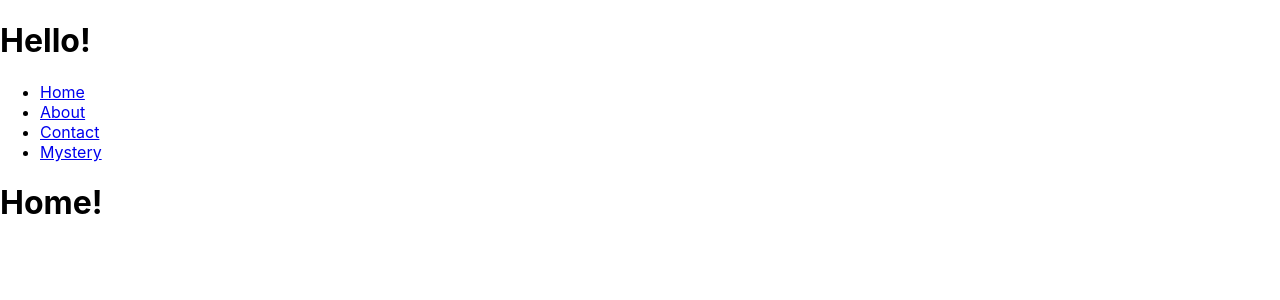
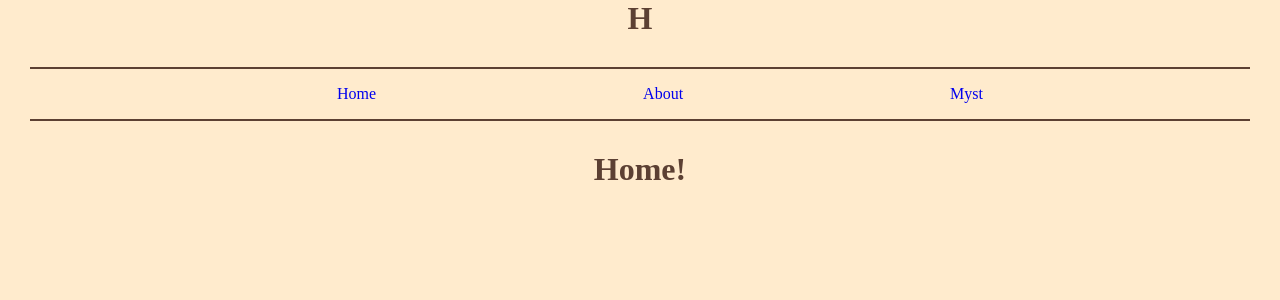
Before and after one commit to patteg21/phase-2-project, a React (Create React App) app in the folder phase-2-proj/: page / in a window 1280 px wide. Shown: the top 300 px of the page. Built offline with nearby package versions, Linux system fonts and the light colour scheme.

Commit message:
additional styles

```diff
--- a/phase-2-proj/src/App.css
+++ b/phase-2-proj/src/App.css
@@ -36,3 +36,8 @@
     transform: rotate(360deg);
   }
 }
+
+
+.route{
+  text-decoration: none;
+}
--- a/phase-2-proj/src/App.js
+++ b/phase-2-proj/src/App.js
@@ -1,5 +1,7 @@
 import React from "react";
 import { Route, Routes } from 'react-router-dom';
+
+import "./App.css"
 
 
 import Header from "./components/Header";
@@ -14,9 +16,9 @@ function App() {
       <Header />
       <NavBar />
       <Routes>
-          <Route exact path="/" element={<Home />} />
-          <Route path="/about" element={<About />} />
-          <Route path="/mystery" element={<Mystery />} />
+          <Route className="route" exact path="/" element={<Home />}/>
+          <Route className="route" path="/about" element={<About />}/>
+          <Route className="route" path="/mystery" element={<Mystery />}/>
         </Routes>
     </div>
   );
--- a/phase-2-proj/src/components/Header.js
+++ b/phase-2-proj/src/components/Header.js
@@ -1,10 +1,13 @@
 import React from "react";
+
+import "./css/header.css"
+
 
 function Header(){
 
     return (
-        <div>
-            <h1>Hello!</h1>
+        <div className="Header">
+        <h1>H</h1>
         </div>
     )
 }
--- a/phase-2-proj/src/components/NavBar.js
+++ b/phase-2-proj/src/components/NavBar.js
@@ -1,22 +1,21 @@
 import React from "react";
 import { Link } from "react-router-dom";
+
+import "./css/navbar.css"
 
 function NavBar(){
 
     return(
-        <div>
+        <div className="navbar">
             <ul>
                 <li>
-                    <Link to="/">Home</Link>
+                    <Link className="link" to="/">Home</Link>
                 </li>
                 <li>
-                    <Link to="/about">About</Link>
+                    <Link className="link" to="/about">About</Link>
                 </li>
                 <li>
-                    <Link to="/contact">Contact</Link>
-                </li>
-                <li>
-                    <Link to="/mystery">Mystery</Link>
+                    <Link className="link" to="/mystery">Myst</Link>
                 </li>
             </ul>
         </div>
--- /dev/null
+++ b/phase-2-proj/src/components/css/header.css
@@ -0,0 +1,9 @@
+.Header{
+    margin: 0px;
+    padding: 0px;
+}
+
+.Header h1{
+    margin: 0px;
+    padding: 0px;
+}
--- /dev/null
+++ b/phase-2-proj/src/components/css/navbar.css
@@ -0,0 +1,18 @@
+.navbar{
+    margin: 30px;
+    border-top: 2px solid #5C4033;
+    border-bottom: 2px solid #5C4033;
+}
+
+.navbar  ul{
+    display: flex;
+    justify-content: space-evenly;
+}
+
+.navbar ul li{
+    display: inline-block;
+}
+
+.link{
+    text-decoration: none;
+}
--- a/phase-2-proj/src/index.css
+++ b/phase-2-proj/src/index.css
@@ -1,8 +1,8 @@
 body {
-  margin: 0;
-  font-family: -apple-system, BlinkMacSystemFont, 'Segoe UI', 'Roboto', 'Oxygen',
-    'Ubuntu', 'Cantarell', 'Fira Sans', 'Droid Sans', 'Helvetica Neue',
-    sans-serif;
+  margin: 0px;
+  padding: 0px;
+  background-color: blanchedalmond;
+  color:#5C4033;
   -webkit-font-smoothing: antialiased;
   -moz-osx-font-smoothing: grayscale;
 }
```
